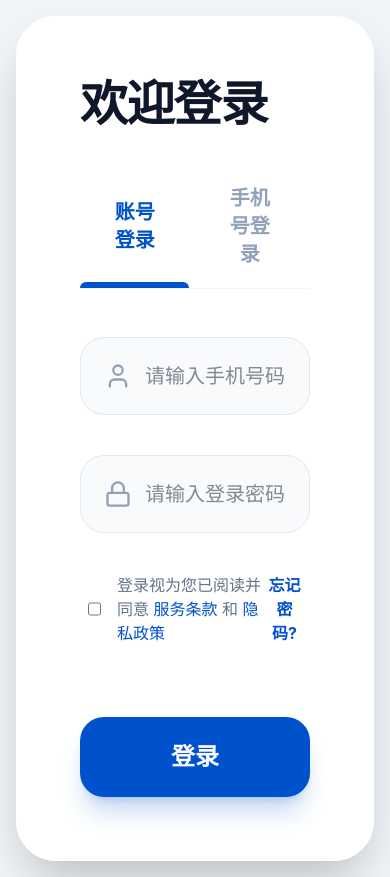
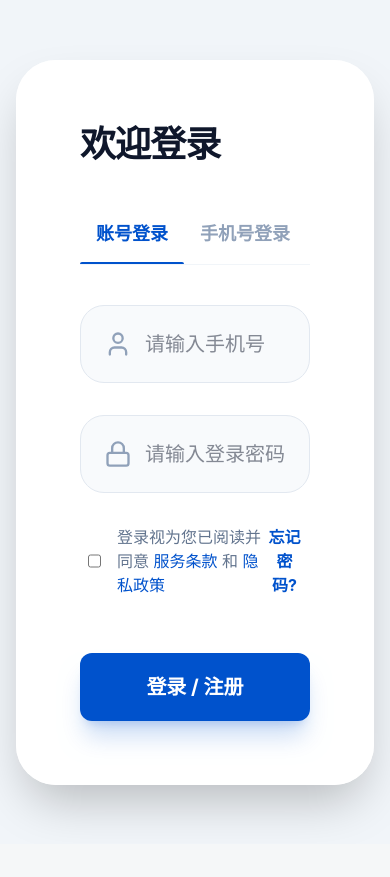
Before and after one commit to zoe19901110/-, a React (Vite) app: page / in a window 390 px wide. After the commit the page ends 844 px from the top, so only its background shows below. Built offline with nearby package versions, Linux system fonts and the light colour scheme.

Commit message:
feat(login): Implement initial login logic
Adds basic account and phone login functionality with hardcoded test credentials. Includes form state management for inputs, error handling, and a simulated countdown timer for phone login.

```diff
--- a/src/components/Login.tsx
+++ b/src/components/Login.tsx
@@ -1,5 +1,6 @@
 import React, { useState } from 'react';
 import {
+  AlertCircle,
   BrainCircuit,
   ShieldCheck,
   LayoutDashboard,
@@ -28,6 +29,13 @@ const Login: React.FC<LoginProps> = ({ onLogin }) => {
   const [agreed, setAgreed] = useState(false);
   const [countdown, setCountdown] = useState(0);
 
+  const [username, setUsername] = useState('');
+  const [password, setPassword] = useState('');
+  const [phone, setPhone] = useState('');
+  const [code, setCode] = useState('');
+  const [error, setError] = useState('');
+  const [simulatedCode, setSimulatedCode] = useState<string | null>(null);
+
   const enterprises = [
     { id: '1', name: '中建八局第三建设有限公司', status: '已加入' },
     { id: '2', name: '中铁建工集团有限公司', status: '已加入' },
@@ -38,8 +46,34 @@ const Login: React.FC<LoginProps> = ({ onLogin }) => {
     e.name.toLowerCase().includes(searchQuery.toLowerCase())
   );
 
+  const handleInitialLogin = () => {
+    if (!agreed) {
+      setError('请先阅读并同意服务条款和隐私政策');
+      return;
+    }
+
+    if (loginType === 'account') {
+      // Test credentials: 13800138000 / 888888
+      if (username === '13800138000' && password === '888888') {
+        setError('');
+        setView('select-enterprise');
+      } else {
+        setError('手机号或密码错误');
+      }
+    } else {
+      // Phone login: any 11-digit number + simulated code 123456
+      if (phone.length === 11 && code === '123456') {
+        setError('');
+        setView('select-enterprise');
+      } else {
+        setError('请输入正确的手机号和验证码(123456)');
+      }
+    }
+  };
+
   const startCountdown = () => {
     setCountdown(60);
+    setSimulatedCode('123456');
     const timer = setInterval(() => {
       setCountdown((prev) => {
         if (prev <= 1) {
@@ -96,15 +130,6 @@ const Login: React.FC<LoginProps> = ({ onLogin }) => {
           </div>
 
           <div className="relative z-10">
-            <div className="flex items-center gap-3 mb-12">
-              <div className="bg-white p-2 rounded-xl">
-                <LayoutDashboard className="text-primary" size={32} />
-              </div>
-              <div className="text-white">
-                <div className="text-2xl font-black tracking-tighter">标桥 <span className="font-normal opacity-80 text-xl">企业空间</span></div>
-              </div>
-            </div>
-
             <h1 className="text-5xl font-extrabold text-white mb-16 tracking-tight">
               投标协同管理平台
             </h1>
@@ -142,45 +167,64 @@ const Login: React.FC<LoginProps> = ({ onLogin }) => {
                 exit={{ opacity: 0, x: -20 }}
                 className="w-full max-w-[440px]"
               >
-                <h2 className="text-5xl font-extrabold text-slate-900 mb-14 tracking-tight">
+                <h2 className="text-4xl font-extrabold text-slate-900 mb-14 tracking-tight">
                   欢迎登录
                 </h2>
 
                 {/* Tabs */}
-                <div className="flex border-b border-slate-100 mb-12">
+                <div className="flex border-b border-slate-100 mb-10">
                   <button
                     onClick={() => setLoginType('account')}
-                    className={`pb-5 px-8 text-xl font-bold transition-all relative ${
+                    className={`pb-4 px-4 text-lg font-bold transition-all relative ${
                       loginType === 'account' ? 'text-primary' : 'text-slate-400 hover:text-slate-600'
                     }`}
                   >
                     账号登录
                     {loginType === 'account' && (
-                      <motion.div layoutId="activeTab" className="absolute bottom-0 left-0 right-0 h-1.5 bg-primary rounded-t-full" />
+                      <motion.div layoutId="activeTab" className="absolute bottom-0 left-0 right-0 h-0.5 bg-primary rounded-t-full" />
                     )}
                   </button>
                   <button
                     onClick={() => setLoginType('phone')}
-                    className={`pb-5 px-8 text-xl font-bold transition-all relative ${
+                    className={`pb-4 px-4 text-lg font-bold transition-all relative ${
                       loginType === 'phone' ? 'text-primary' : 'text-slate-400 hover:text-slate-600'
                     }`}
                   >
                     手机号登录
                     {loginType === 'phone' && (
-                      <motion.div layoutId="activeTab" className="absolute bottom-0 left-0 right-0 h-1.5 bg-primary rounded-t-full" />
+                      <motion.div layoutId="activeTab" className="absolute bottom-0 left-0 right-0 h-0.5 bg-primary rounded-t-full" />
                     )}
                   </button>
                 </div>
 
+                {/* Error Message */}
+                <AnimatePresence>
+                  {error && (
+                    <motion.div
+                      initial={{ opacity: 0, height: 0, marginBottom: 0 }}
+                      animate={{ opacity: 1, height: 'auto', marginBottom: 24 }}
+                      exit={{ opacity: 0, height: 0, marginBottom: 0 }}
+                      className="overflow-hidden"
+                    >
+                      <div className="bg-red-50 border border-red-100 rounded-lg p-3 flex items-center gap-3 text-red-500">
+                        <AlertCircle size={20} />
+                        <span className="text-sm font-medium">{error}</span>
+                      </div>
+                    </motion.div>
+                  )}
+                </AnimatePresence>
+
                 {/* Form */}
-                <div className="space-y-10">
+                <div className="space-y-8">
                   <div className="relative">
                     <div className="absolute inset-y-0 left-0 pl-6 flex items-center pointer-events-none text-slate-400">
                       {loginType === 'account' ? <User size={28} /> : <Smartphone size={28} />}
                     </div>
                     <input
                       type="text"
-                      placeholder={loginType === 'account' ? "请输入手机号码" : "请输入手机号"}
+                      value={loginType === 'account' ? username : phone}
+                      onChange={(e) => loginType === 'account' ? setUsername(e.target.value) : setPhone(e.target.value)}
+                      placeholder="请输入手机号"
                       className="w-full pl-16 pr-6 py-6 bg-slate-50 border border-slate-200 rounded-[24px] focus:ring-2 focus:ring-primary/20 focus:border-primary outline-none transition-all text-xl font-medium"
                     />
                   </div>
@@ -192,13 +236,18 @@ const Login: React.FC<LoginProps> = ({ onLogin }) => {
                     {loginType === 'account' ? (
                       <input
                         type="password"
+                        value={password}
+                        onChange={(e) => setPassword(e.target.value)}
                         placeholder="请输入登录密码"
                         className="w-full pl-16 pr-6 py-6 bg-slate-50 border border-slate-200 rounded-[24px] focus:ring-2 focus:ring-primary/20 focus:border-primary outline-none transition-all text-xl font-medium"
                       />
                     ) : (
+                      <div className="flex flex-col gap-4">
                         <div className="flex gap-4">
                           <input
                             type="text"
+                            value={code}
+                            onChange={(e) => setCode(e.target.value)}
                             placeholder="请输入验证码"
                             className="flex-1 pl-16 pr-6 py-6 bg-slate-50 border border-slate-200 rounded-[24px] focus:ring-2 focus:ring-primary/20 focus:border-primary outline-none transition-all text-xl font-medium"
                           />
@@ -210,8 +259,20 @@ const Login: React.FC<LoginProps> = ({ onLogin }) => {
                             {countdown > 0 ? `${countdown}s` : '获取验证码'}
                           </button>
                         </div>
+                        {simulatedCode && (
+                          <motion.div
+                            initial={{ opacity: 0, y: -5 }}
+                            animate={{ opacity: 1, y: 0 }}
+                            className="text-primary text-sm font-bold px-2"
+                          >
+                            [模拟短信] 您的验证码是：{simulatedCode}
+                          </motion.div>
                         )}
                       </div>
+                    )}
+                  </div>
+
+                  {/* Error Message removed from here */}
 
                   <div className="flex items-center justify-between px-2">
                     <label className="flex items-center gap-4 cursor-pointer group">
@@ -234,10 +295,10 @@ const Login: React.FC<LoginProps> = ({ onLogin }) => {
                   </div>
 
                   <button
-                    onClick={() => setView('select-enterprise')}
-                    className="w-full py-6 bg-primary text-white rounded-[24px] font-bold text-2xl shadow-xl shadow-primary/20 hover:shadow-2xl hover:bg-primary/90 active:scale-[0.98] transition-all mt-8"
+                    onClick={handleInitialLogin}
+                    className="w-full py-5 bg-primary text-white rounded-[12px] font-bold text-xl shadow-xl shadow-primary/20 hover:shadow-2xl hover:bg-primary/90 active:scale-[0.98] transition-all mt-6"
                   >
-                    登录
+                    登录 / 注册
                   </button>
                 </div>
               </motion.div>
```
Lines whose indentation alone changed are shown as unchanged.
